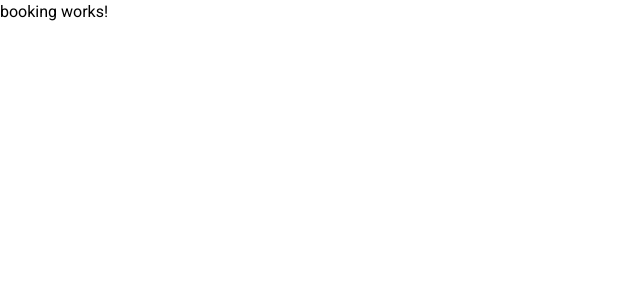
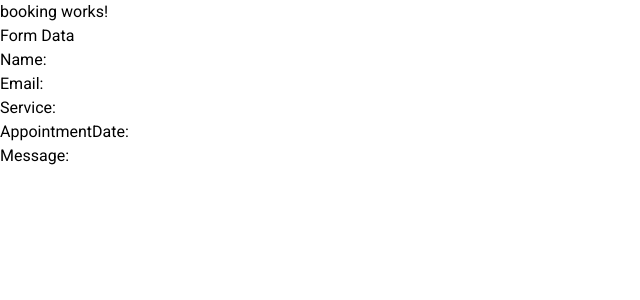
Before and after one commit to Carol254/glamHavenBooking, an Angular app: page /home/booking in a window 1280 px wide. Shown: the top 300 px of the page, without its empty margins (0-640 px from the left). Built offline with nearby package versions, Linux system fonts and the light colour scheme.

Commit message:
successfully initialized the client-booking-service

```diff
--- a/src/app/booking/booking.component.html
+++ b/src/app/booking/booking.component.html
@@ -1 +1,9 @@
 <p>booking works!</p>
+<div *ngIf="clientForm">
+    <h2>Form Data</h2>
+    <p>Name: {{firstName}}</p>
+    <p>Email: {{emailAddress }}</p>
+    <p>Service: {{service }}</p>
+    <p>AppointmentDate:{{appointmentDate}}</p>
+    <p>Message: {{message }}</p>
+  </div>
--- a/src/app/booking/booking.component.ts
+++ b/src/app/booking/booking.component.ts
@@ -1,5 +1,7 @@
 import { Component, OnInit } from '@angular/core';
 import { ClientBookingDataService } from '../client-booking-data.service';
+import { ClientData } from '../models/client-model';
+import { FormGroup } from '@angular/forms';
 
 @Component({
   selector: 'app-booking',
@@ -8,13 +10,33 @@ import { ClientBookingDataService } from '../client-booking-data.service';
 })
 export class BookingComponent implements OnInit {
 
-  formData: any;
+  clientForm: FormGroup;
 
-  constructor(private clientBookingDataService:ClientBookingDataService){}
+  firstName: string = '';
+  emailAddress: string = '';
+  service:string = '';
+  appointmentDate: string = '';
+  message:string = '';
+
+
+  constructor(private clientBookingDataService:ClientBookingDataService){
+    this.clientForm = new FormGroup({});
+  }
 
   ngOnInit(): void {
-    this.clientBookingDataService.getFormData().subscribe(data =>{
-      this.formData = data;
+    this.clientBookingDataService.getFormData().subscribe(formData =>{
+      if(formData){
+        this.clientForm = formData;
+
+        this.firstName = this.clientForm.get('firstName')?.value;
+        this.emailAddress = this.clientForm.get('emailAddress')?.value;
+        this.service = this.clientForm.get('service')?.value;
+        this.appointmentDate = this.clientForm.get('appointmentDate')?.value;
+        this.message = this.clientForm.get('message')?.value;
+
+      }
+
+
     });
   }
 
--- /dev/null
+++ b/src/app/models/client-model.ts
@@ -0,0 +1,7 @@
+export interface ClientData {
+    firstName :string;
+    emailAddress: string;
+    service: string;
+    appointmentDate: string;
+    message: string;
+}
```
